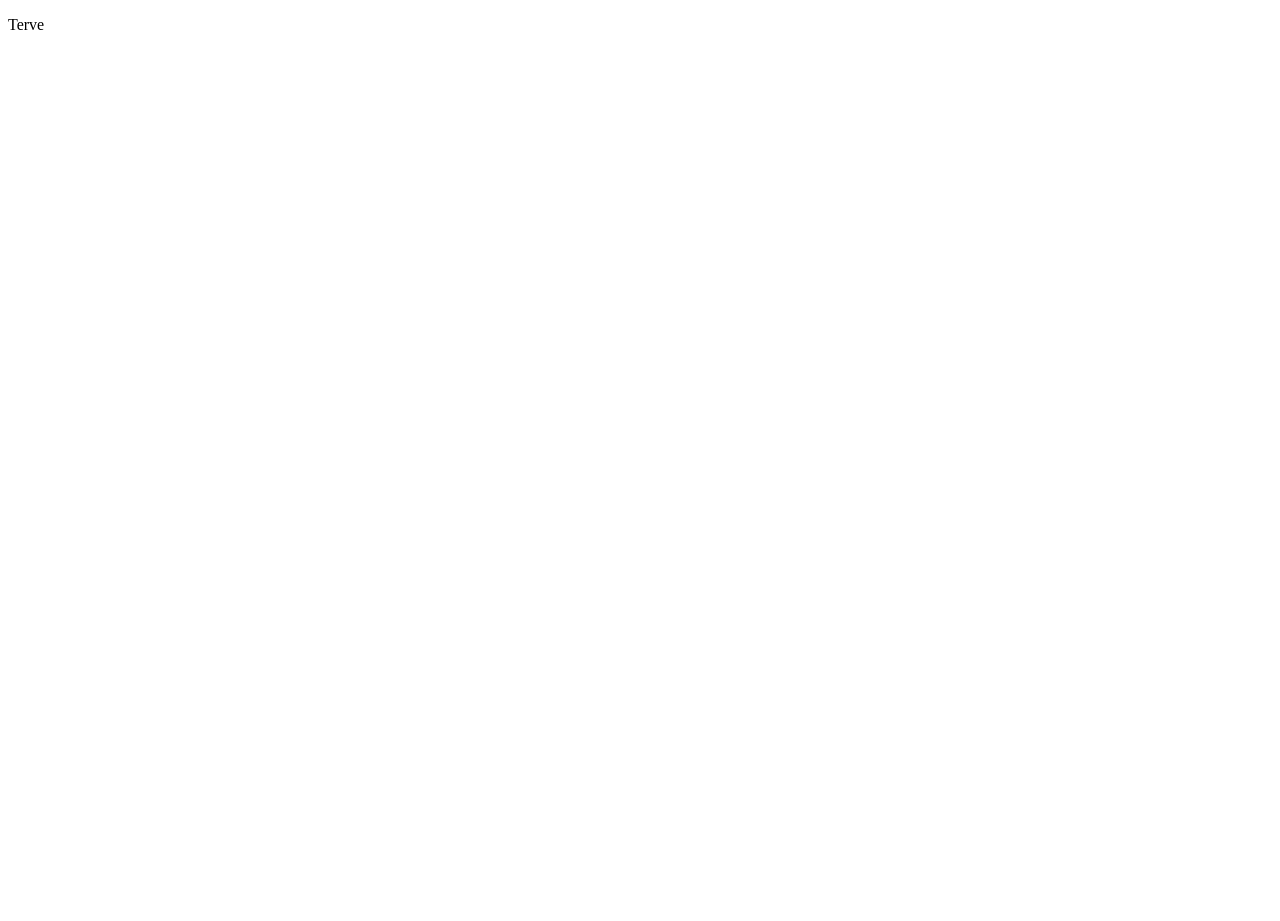
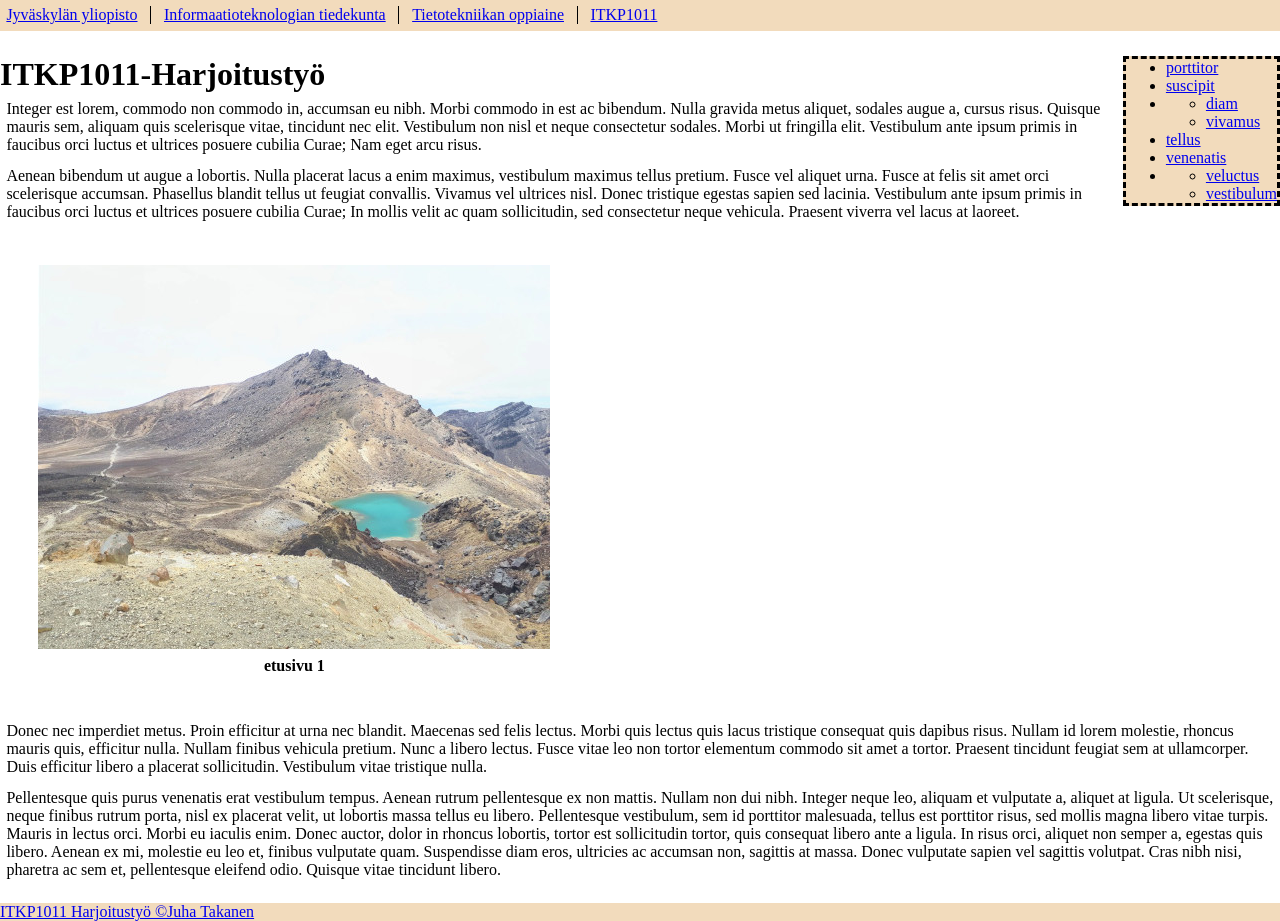
Before and after one commit to juhatakanen/itkp1011, a plain HTML site: page imperdiet/index.html in a window 1280 px wide. Before the commit the page ends 800 px from the top, so only its background shows below. Drawn offline with Linux system fonts and the light colour scheme.

Commit message:
Perusasiat ok omalla tyylillä

```diff
--- a/imperdiet/index.html
+++ b/imperdiet/index.html
@@ -18,12 +18,96 @@
 	<script src="https://appro.mit.jyu.fi/tools/htmlinspector/html-inspector.js"></script>
 	<script src="https://appro.mit.jyu.fi/tools/itkp1011/itkp1011.js"></script>
 	<!-- tästä eteenpäin voit muutella vapaasti -->
+	<link rel="stylesheet" href="tyyli.css">
 
 	<title>ITKP1011-harjoitustyö</title>
 </head>
 
 <body>
-	<p>Terve</p>
+
+	<p id="piilotettu-otsikko">ITKP1011-Harjoitustyö - ITKP1011-Harjoitustyö</p>
+
+	<nav>
+		<a href="#" class="navbar-link" id="first-navbar-link">
+			Jyväskylän yliopisto
+		</a>
+		<a href="#" class="navbar-link">
+			Informaatioteknologian tiedekunta
+		</a>
+		<a href="#" class="navbar-link">
+			Tietotekniikan oppiaine
+		</a>
+		<a href="#" class="navbar-link" id="last-navbar-link">
+			ITKP1011
+		</a>
+	</nav>
+
+	<ul class="outer-ul">
+		<li><a href="/porttitor/">porttitor</a></li>
+		<li><a href="/suscipit/">suscipit</a></li>
+		<li>
+			<ul>
+				<li><a href="/suscipit/diam/">diam</a></li>
+				<li><a href="/suscipit/vivamus/">vivamus</a></li>
+			</ul>
+		</li>
+		<li><a href="/tellus/">tellus</a></li>
+		<li><a href="/venenatis/">venenatis</a></li>
+		<li>
+			<ul>
+				<li><a href="/venenatis/veluctus/">veluctus</a></li>
+				<li><a href="/venenatis/veluctus/">vestibulum</a></li>
+			</ul>
+		</li>
+	</ul>
+
+	<h1>ITKP1011-Harjoitustyö</h1>
+
+	<p>Integer est lorem, commodo non commodo in, accumsan eu nibh. Morbi commodo in est ac bibendum. Nulla gravida
+		metus
+		aliquet, sodales augue a, cursus risus. Quisque mauris sem, aliquam quis scelerisque vitae, tincidunt nec elit.
+		Vestibulum non nisl et neque consectetur sodales. Morbi ut fringilla elit. Vestibulum ante ipsum primis in
+		faucibus
+		orci luctus et ultrices posuere cubilia Curae; Nam eget arcu risus.</p>
+
+	<p>Aenean bibendum ut augue a lobortis. Nulla placerat lacus a enim maximus, vestibulum maximus tellus pretium.
+		Fusce
+		vel aliquet urna. Fusce at felis sit amet orci scelerisque accumsan. Phasellus blandit tellus ut feugiat
+		convallis.
+		Vivamus vel ultrices nisl. Donec tristique egestas sapien sed lacinia. Vestibulum ante ipsum primis in faucibus
+		orci
+		luctus et ultrices posuere cubilia Curae; In mollis velit ac quam sollicitudin, sed consectetur neque vehicula.
+		Praesent viverra vel lacus at laoreet.</p>
+
+	<div class="kuvadiv">
+		<img src="etusivu1.jpg" alt="" title="etusivu1">
+		<p class="kuvateksti"><strong>etusivu 1</strong></p>
+	</div>
+
+	<p>Donec nec imperdiet metus. Proin efficitur at urna nec blandit. Maecenas sed felis lectus. Morbi quis lectus quis
+		lacus tristique consequat quis dapibus risus. Nullam id lorem molestie, rhoncus mauris quis, efficitur nulla.
+		Nullam
+		finibus vehicula pretium. Nunc a libero lectus. Fusce vitae leo non tortor elementum commodo sit amet a tortor.
+		Praesent tincidunt feugiat sem at ullamcorper. Duis efficitur libero a placerat sollicitudin. Vestibulum vitae
+		tristique nulla.</p>
+
+	<p>Pellentesque quis purus venenatis erat vestibulum tempus. Aenean rutrum pellentesque ex non mattis. Nullam non
+		dui
+		nibh. Integer neque leo, aliquam et vulputate a, aliquet at ligula. Ut scelerisque, neque finibus rutrum porta,
+		nisl
+		ex placerat velit, ut lobortis massa tellus eu libero. Pellentesque vestibulum, sem id porttitor malesuada,
+		tellus
+		est porttitor risus, sed mollis magna libero vitae turpis. Mauris in lectus orci. Morbi eu iaculis enim. Donec
+		auctor, dolor in rhoncus lobortis, tortor est sollicitudin tortor, quis consequat libero ante a ligula. In risus
+		orci, aliquet non semper a, egestas quis libero. Aenean ex mi, molestie eu leo et, finibus vulputate quam.
+		Suspendisse diam eros, ultricies ac accumsan non, sagittis at massa. Donec vulputate sapien vel sagittis
+		volutpat.
+		Cras nibh nisi, pharetra ac sem et, pellentesque eleifend odio. Quisque vitae tincidunt libero.</p>
+
+
+	<footer><a href="#">ITKP1011 Harjoitustyö ©Juha Takanen</a></footer>
+
+
 
 </body>
 
--- a/imperdiet/tyyli.css
+++ b/imperdiet/tyyli.css
@@ -1,3 +1,54 @@
-h1 {
-  color: blue;
+* {
+  margin: 0;
 }
+nav {
+  display: flex;
+  background-color: #f2dbbc;
+  padding: 0.5% 0 0.5% 0.5%;
+  margin-bottom: 2%;
+}
+
+p {
+  padding: 0.5%;
+}
+footer {
+  background-color: #f2dbbc;
+}
+
+.navbar-link {
+  padding: 0 1% 0 1%;
+  border-style: solid;
+  border-color: black;
+  border-left: 10%;
+  border-top: 0;
+  border-bottom: 0;
+  border-left: 0;
+  border-width: 1px;
+}
+.outer-ul {
+  float: right;
+  background-color: #f2dbbc;
+  border-style: dashed;
+}
+
+.kuvadiv {
+  margin: 3%;
+  width: fit-content;
+  display: flex;
+  flex-direction: column;
+  justify-content: center;
+  align-items: center;
+}
+.kuvateksti {
+  margin-top: 1%;
+}
+
+#first-navbar-link {
+  padding-left: 0;
+}
+#last-navbar-link {
+  border: none;
+}
+#piilotettu-otsikko {
+  display: none;
+}
```
Also changed, not shown: imperdiet/etusivu1.jpg (added).
